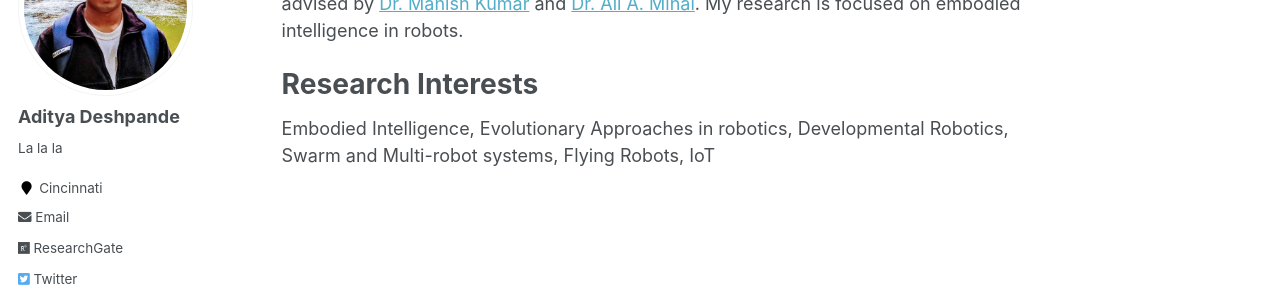
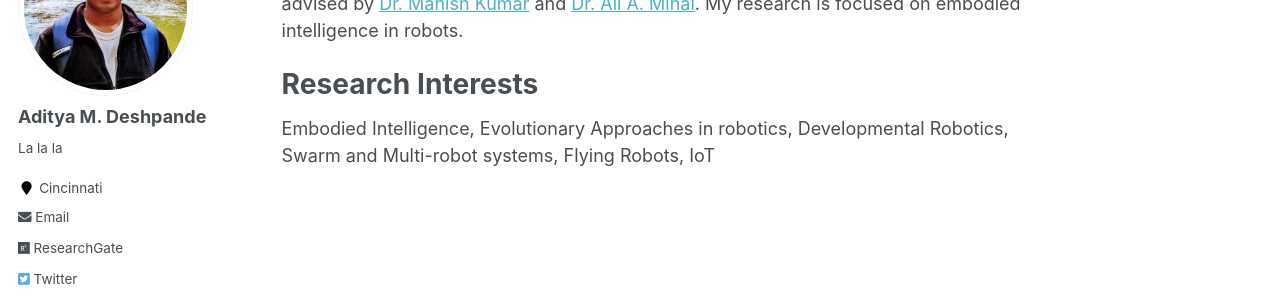
Before and after one commit to adipandas/adipandas.github.io, a Jekyll site: the page built from _pages/about.md, in a window 1280 px wide. Shown: the part 197-497 px from the top of the page. Built offline with Jekyll 4.4.1, drawn with Linux system fonts in a browser that asks for light colours.

```diff
--- a/_config.yml
+++ b/_config.yml
@@ -80,7 +80,7 @@ analytics:
 
 # Site Author
 author:
-  name             : "Aditya Deshpande"
+  name             : "Aditya M. Deshpande"
   avatar           : "profile.png"
   bio              : "La la la"
   location         : "Cincinnati"
```
